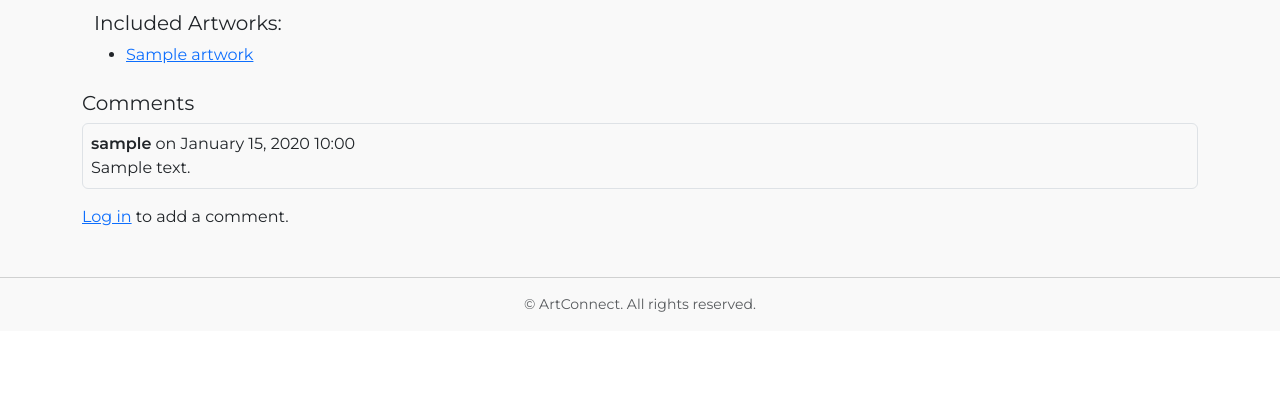
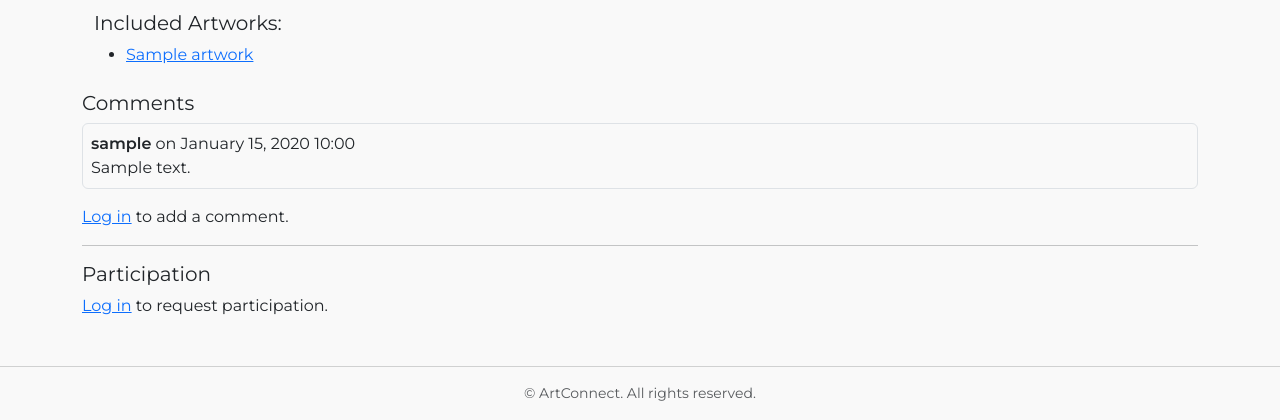
Before and after one commit to StoyanovaTanya/artApp, a Django app: page /events/1/ in a window 1280 px wide. Shown: the part 586-1006 px from the top of the page. Before the commit the page ends 917 px from the top, so only its background shows below. Run offline with Django 5.2, Linux system fonts and the light colour scheme; tables that the repository leaves empty hold one stand-in row (Sample ...).

Commit message:
Add model Participation

```diff
--- a/events/forms.py
+++ b/events/forms.py
@@ -1,5 +1,5 @@
 from django import forms
-from events.models import Event
+from events.models import Event, EventParticipationRequest
 from artwork.models import Artwork
 
 
@@ -37,3 +37,11 @@ class EventForm(forms.ModelForm):
 
         if isinstance(self.fields['artworks'].widget, forms.CheckboxSelectMultiple):
             self.fields['artworks'].widget.attrs.pop('class', None)
+
+class EventParticipationForm(forms.ModelForm):
+    class Meta:
+        model = EventParticipationRequest
+        fields = ['message']
+        widgets = {
+            'message': forms.Textarea(attrs={'rows': 3, 'class': 'form-control', 'placeholder': 'Optional message to the organizer...'}),
+        }
--- a/events/models.py
+++ b/events/models.py
@@ -38,3 +38,37 @@ class Event(models.Model):
 
     def __str__(self):
         return f"{self.title} on {self.date.date()}"
+
+class EventParticipationRequest(models.Model):
+    STATUS_CHOICES = [
+        ('pending', 'Pending'),
+        ('approved', 'Approved'),
+        ('rejected', 'Rejected'),
+    ]
+
+    event = models.ForeignKey(
+        Event,
+        on_delete=models.CASCADE,
+        related_name='participation_requests'
+    )
+    user = models.ForeignKey(
+        UserModel,
+        on_delete=models.CASCADE,
+        related_name='event_requests'
+    )
+    message = models.TextField(
+        blank=True,
+    )
+    status = models.CharField(
+        max_length=10,
+        choices=STATUS_CHOICES,
+        default='pending'
+    )
+    created_at = models.DateTimeField(auto_now_add=True)
+
+    class Meta:
+        unique_together = ('event', 'user')
+        ordering = ('-created_at',)
+
+    def __str__(self):
+        return f"{self.user.username} - {self.event.title} ({self.status})"
--- a/events/urls.py
+++ b/events/urls.py
@@ -11,4 +11,6 @@ urlpatterns = [
         path('edit/', views.EventUpdateView.as_view(), name='event-edit'),
         path('delete/', views.EventDeleteView.as_view(), name='event-delete'),
     ])),
+    path('<int:event_pk>/approve-request/<int:req_pk>/', views.approve_request, name='approve-request'),
+    path('<int:event_pk>/reject-request/<int:req_pk>/', views.reject_request, name='reject-request'),
 ]
--- a/events/views.py
+++ b/events/views.py
@@ -1,15 +1,17 @@
+from django.contrib import messages
+from django.contrib.auth.decorators import login_required
 from django.contrib.auth.mixins import LoginRequiredMixin, UserPassesTestMixin
 from django.contrib.contenttypes.models import ContentType
-from django.shortcuts import redirect
+from django.http import HttpResponseForbidden
+from django.shortcuts import redirect, get_object_or_404
 from django.urls import reverse_lazy
 from django.utils import timezone
 from django.views.generic import ListView, DetailView, CreateView, UpdateView, DeleteView
 
 from common.forms import CommentForm
 from common.models import Comment
-from events.forms import EventForm
-from events.models import Event
-
+from events.forms import EventForm, EventParticipationForm
+from events.models import Event, EventParticipationRequest
 
 
 class EventListView(ListView):
@@ -30,6 +32,8 @@ class EventDetailView(DetailView):
 
     def get_context_data(self, **kwargs):
         context = super().get_context_data(**kwargs)
+
+        # --- COMMENTS ---
         content_type = ContentType.objects.get_for_model(Event)
         comments = Comment.objects.filter(
             content_type=content_type,
@@ -37,26 +41,67 @@ class EventDetailView(DetailView):
         ).order_by('-created_at')
 
         context['comments'] = comments
-        context['comment_form'] = CommentForm()
+        context['comment_form'] = kwargs.get('comment_form', CommentForm())
+
+        # --- PARTICIPATION ---
+        context['participation_form'] = kwargs.get('participation_form', EventParticipationForm())
+        context['requests'] = self.object.participation_requests.all()
 
         return context
 
     def post(self, request, *args, **kwargs):
+
+        if not request.user.is_authenticated:
+            messages.error(request, "You must be logged in to perform this action.")
+            return redirect('login')
+
         self.object = self.get_object()
-        form = CommentForm(request.POST)
+        form_type = request.POST.get('form_type')
 
-        if form.is_valid():
-            comment = form.save(commit=False)
-            comment.user = request.user
-            comment.content_object = self.object
-            comment.save()
-            return redirect('event-details', pk=self.object.pk)
+        # --- Comment form submitted ---
+        if form_type == 'comment':
+            form = CommentForm(request.POST)
+            if form.is_valid():
+                comment = form.save(commit=False)
+                comment.user = request.user
+                comment.content_object = self.object
+                comment.save()
+                messages.success(request, "Your comment has been posted.")
+                return redirect('event-details', pk=self.object.pk)
+            else:
+                # върни page с грешките за коментара
+                context = self.get_context_data(comment_form=form, participation_form=EventParticipationForm())
+                messages.error(request, "Please correct the comment form errors.")
+                return self.render_to_response(context)
 
-        # If the form is nort valid, return back with old values
-        context = self.get_context_data()
-        context['comment_form'] = form
-        return self.render_to_response(context)
+        # --- Participation form submitted ---
+        elif form_type == 'participation':
+            form = EventParticipationForm(request.POST)
+            if form.is_valid():
+                try:
+                    req, created = EventParticipationRequest.objects.get_or_create(
+                        event=self.object,
+                        user=request.user,
+                        defaults={'message': form.cleaned_data.get('message', '')}
+                    )
+                except Exception as e:
+                    messages.error(request, f"Error creating request: {e}")
+                    context = self.get_context_data(comment_form=CommentForm(), participation_form=form)
+                    return self.render_to_response(context)
 
+                if created:
+                    messages.success(request, "Your participation request has been submitted.")
+                else:
+                    messages.warning(request, "You already submitted a request for this event.")
+                return redirect('event-details', pk=self.object.pk)
+            else:
+                context = self.get_context_data(comment_form=CommentForm(), participation_form=form)
+                messages.error(request, "Please correct the participation form errors.")
+                return self.render_to_response(context)
+
+        else:
+            messages.error(request, "Invalid form submission.")
+            return redirect('event-details', pk=self.get_object().pk)
 
 class EventCreateView(LoginRequiredMixin, CreateView):
     model = Event
@@ -103,3 +148,38 @@ class EventDeleteView(LoginRequiredMixin, UserPassesTestMixin, DeleteView):
 
     def test_func(self):
         return self.request.user == self.get_object().created_by
+
+@login_required
+def approve_request(request, event_pk, req_pk):
+    # само POST допускаме
+    if request.method != 'POST':
+        return HttpResponseForbidden()
+
+    event = get_object_or_404(Event, pk=event_pk)
+    # само организаторът или суперюзер може да одобрява
+    if request.user != event.created_by and not request.user.is_superuser:
+        return HttpResponseForbidden()
+
+    req = get_object_or_404(EventParticipationRequest, pk=req_pk, event=event)
+    req.status = 'approved'
+    req.save()
+
+    messages.success(request, f"Request from {req.user.username} approved.")
+    return redirect('event-details', pk=event_pk)
+
+
+@login_required
+def reject_request(request, event_pk, req_pk):
+    if request.method != 'POST':
+        return HttpResponseForbidden()
+
+    event = get_object_or_404(Event, pk=event_pk)
+    if request.user != event.created_by and not request.user.is_superuser:
+        return HttpResponseForbidden()
+
+    req = get_object_or_404(EventParticipationRequest, pk=req_pk, event=event)
+    req.status = 'rejected'
+    req.save()
+
+    messages.info(request, f"Request from {req.user.username} rejected.")
+    return redirect('event-details', pk=event_pk)
--- a/templates/events/event-details.html
+++ b/templates/events/event-details.html
@@ -49,4 +49,78 @@
     <p><a href="{% url 'login' %}">Log in</a> to add a comment.</p>
 {% endif %}
 
+<!-- Request form -->
+
+<hr>
+<h5>Participation</h5>
+
+{% if user.is_authenticated %}
+    <form method="post" class="mb-3">
+        {% csrf_token %}
+        <input type="hidden" name="form_type" value="participation">
+        {# Покажи non-field errors #}
+        {% if participation_form.non_field_errors %}
+            <div class="alert alert-danger">
+                {{ participation_form.non_field_errors }}
+            </div>
+        {% endif %}
+
+        <div class="mb-2">
+            {{ participation_form.message.label_tag }}
+            {{ participation_form.message }}
+            {% if participation_form.message.errors %}
+                <div class="text-danger small">
+                    {{ participation_form.message.errors }}
+                </div>
+            {% endif %}
+        </div>
+
+        <div class="mt-2">
+            <button type="submit" class="btn btn-primary">Join Event</button>
+        </div>
+    </form>
+{% else %}
+    <p><a href="{% url 'login' %}">Log in</a> to request participation.</p>
+{% endif %}
+
+{% if user.is_staff or user == event.created_by %}
+    <h6 class="mt-4">Participation requests</h6>
+    {% if requests %}
+        <ul class="list-group">
+            {% for r in requests %}
+                <li class="list-group-item d-flex justify-content-between align-items-start">
+                    <div>
+                        <strong>{{ r.user.username }}</strong>
+                        <div class="small text-muted">{{ r.created_at|date:"F j, Y H:i" }}</div>
+                        <div>{{ r.message|default:"—" }}</div>
+                    </div>
+                    <div class="d-flex gap-2 align-items-center">
+                        <span class="badge
+                            {% if r.status == 'pending' %}bg-warning
+                            {% elif r.status == 'approved' %}bg-success
+                            {% elif r.status == 'rejected' %}bg-danger
+                            {% else %}bg-secondary{% endif %}">
+                            {{ r.get_status_display }}
+                        </span>
+
+                        {% if user == event.created_by or user.is_superuser %}
+                            <form method="post" action="{% url 'approve-request' event.pk r.pk %}" style="display:inline;">
+                                {% csrf_token %}
+                                <button type="submit" class="btn btn-sm btn-outline-success">Approve</button>
+                            </form>
+
+                            <form method="post" action="{% url 'reject-request' event.pk r.pk %}" style="display:inline;">
+                                {% csrf_token %}
+                                <button type="submit" class="btn btn-sm btn-outline-danger">Reject</button>
+                            </form>
+                        {% endif %}
+                    </div>
+                </li>
+            {% endfor %}
+        </ul>
+    {% else %}
+        <p class="text-muted">No participation requests yet.</p>
+    {% endif %}
+{% endif %}
+
 {% endblock %}
```
Also changed, not shown: events/admin.py (+8 -1 lines), events/migrations/0002_eventparticipationrequest.py (added).
